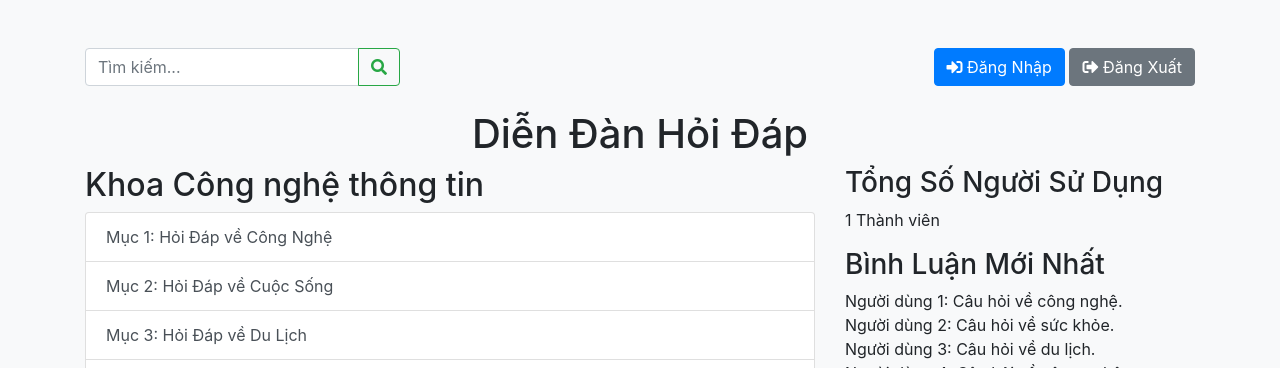
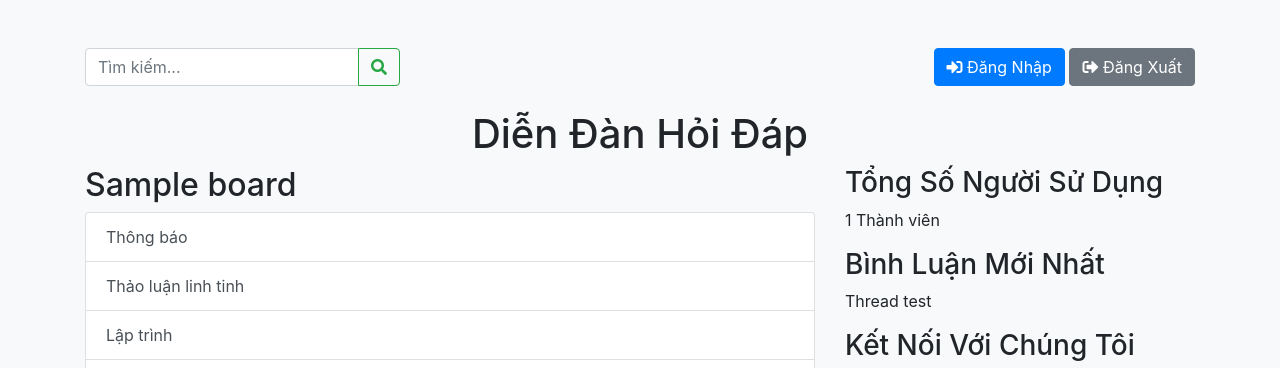
Before and after one commit to Mingu113/OSS_123, a PHP site: page /home.php in a window 1280 px wide. Shown: the top 368 px of the page. Run offline with PHP 8.4, Linux system fonts and the light colour scheme; data comes from the database, SQL or seed files in the repository; tables that the repository leaves empty or names only in its code hold one stand-in row (values such as "Sample post").

Commit message:
hoan_thien_trang_chu

```diff
--- a/UI/trangchu/home.php
+++ b/UI/trangchu/home.php
@@ -21,11 +21,20 @@
 ?>
 
 <?php
-    $query = "SELECT * FROM `majors`";
+    $query = "SELECT * FROM `boards`";
     $result = mysqli_query($conn,$query);
-    $query1 = "SELECT * FROM `users`";
+
+    $query1 = "SELECT * FROM `categories`";
     $result1 = mysqli_query($conn,$query1);
-    $sltv=mysqli_num_rows($result1);
+
+
+    $query2 = "SELECT * FROM `users`";
+    $result2 = mysqli_query($conn,$query2);
+    $sltv=mysqli_num_rows($result2);
+
+    $query3 = "SELECT * FROM `threads` ORDER BY created_at DESC LIMIT 5";
+    $result3 = mysqli_query($conn, $query3);
+
 ?>
 <div class="container mt-5">
     <div class="header-section d-flex justify-content-between align-items-center mb-4">
@@ -53,17 +62,21 @@
             while ($row = mysqli_fetch_array($result))
             {
                 echo "<h2>";
-                echo $row["major_info"];
+                echo $row["board_name"];
                 echo "</h2>";
-                echo "
-                    <div class=\"list-group mb-4\">
-                    <a href=\"#\" class=\"list-group-item list-group-item-action\">Mục 1: Hỏi Đáp về Công Nghệ</a>
-                    <a href=\"#\" class=\"list-group-item list-group-item-action\">Mục 2: Hỏi Đáp về Cuộc Sống</a>
-                    <a href=\"#\" class=\"list-group-item list-group-item-action\">Mục 3: Hỏi Đáp về Du Lịch</a>
-                    <a href=\"#\" class=\"list-group-item list-group-item-action\">Mục 4: Hỏi Đáp về Sức Khỏe</a>
-                    <a href=\"#\" class=\"list-group-item list-group-item-action\">Mục 5: Hỏi Đáp về Học Tập</a>
-                    </div>
-                ";
+                echo "<div class=\"list-group mb-4\">";
+                mysqli_data_seek($result1, 0);
+                while ($row1 =mysqli_fetch_array($result1))
+                {
+                    if($row["board_id"] == $row1["board_id"])
+                    {
+                        echo "<a href=\"#\" class=\"list-group-item list-group-item-action\">";
+                        echo $row1["name"];
+                        echo "</a>";
+                    }
+
+                }
+                echo "</div>";
             }
         ?>
         </div>
@@ -74,12 +87,14 @@
                 <?php echo "<p>".$sltv." Thành viên </p>" ?>
                 <h3>Bình Luận Mới Nhất</h3>
                 <ul class="list-unstyled">
-                    <li>Người dùng 1: Câu hỏi về công nghệ.</li>
-                    <li>Người dùng 2: Câu hỏi về sức khỏe.</li>
-                    <li>Người dùng 3: Câu hỏi về du lịch.</li>
-                    <li>Người dùng 4: Câu hỏi về công nghệ.</li>
-                    <li>Người dùng 5: Câu hỏi về sức khỏe.</li>
-                    <li>Người dùng 6: Câu hỏi về du lịch.</li>
+                <?php
+                    while($row=mysqli_fetch_array($result3))
+                    {
+                        echo "<li>";
+                        echo $row["Title"];
+                        echo "</li>";
+                    }
+                ?>
                 </ul>
 
                 <h3>Kết Nối Với Chúng Tôi</h3>
```
